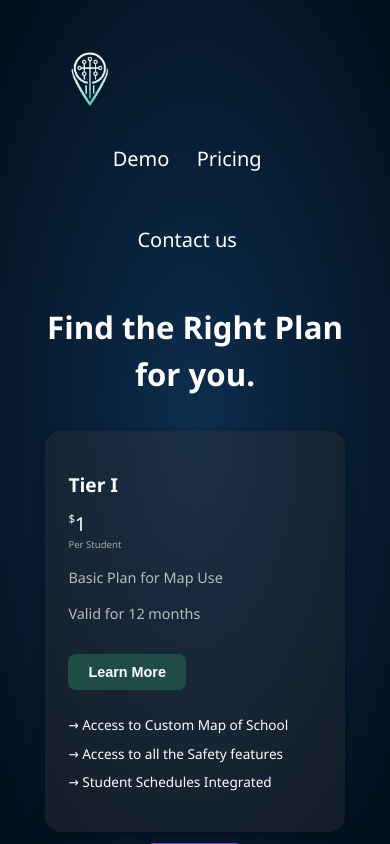
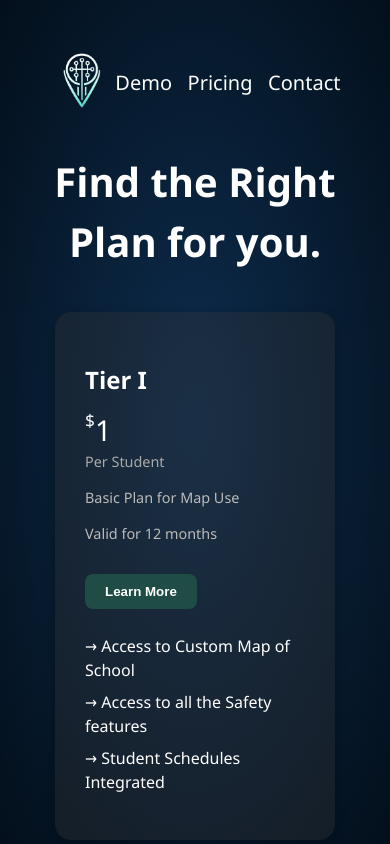
Before and after one commit to EduPath-LLC/EduPathLLC, a React (Vite) app: page /EduPathLLC/demo in a window 390 px wide. Both pictures are taken after a click on the button "Pricing". Built offline with nearby package versions, Linux system fonts and the light colour scheme.

Commit message:
quick fix

```diff
--- a/src/styles/Navbar.css
+++ b/src/styles/Navbar.css
@@ -3,12 +3,14 @@
   justify-content: space-between;
   align-items: center;
   padding: 2vw 4vw;
-  flex-wrap: wrap;
+  flex-wrap: nowrap; /* prevent wrapping */
+  overflow: hidden;   /* hide overflow */
 }
 
 .logo {
   height: 8vh;
-  transition: 0.2s ease;
+  flex-shrink: 0;     /* prevent logo from shrinking */
+  margin-right: auto;
 }
 
 .logo:hover {
@@ -18,13 +20,14 @@
 
 .nav-items {
   display: flex;
-  flex-wrap: wrap;
   align-items: center;
   gap: 3vw;
+  flex-wrap: nowrap; /* prevent wrapping */
+  overflow-x: auto;  /* scroll if too many items */
 }
 
 .nav-text {
-  margin-right: 2vw;
+  margin-right: 1vw;
   font-size: 1.25em;
   transition: all 0.2s ease;
   white-space: nowrap;
@@ -35,21 +38,12 @@
   transform: scale(1.1);
 }
 
-/* Mobile tweaks */
 @media (max-width: 600px) {
   .nav {
-    flex-direction: column;
-    align-items: flex-start;
+    padding: 2vw 2vw; /* less side padding */
   }
 
-  .nav-items {
-    justify-content: center;
-    width: 100%;
-    margin-top: 1vh;
-  }
-
-  .nav-text {
-    font-size: 1.25rem;
-    margin-right: 4vw;
+  .logo {
+    margin-right: auto; /* keeps it pinned left */
   }
 }
--- a/src/styles/Pricing.css
+++ b/src/styles/Pricing.css
@@ -12,14 +12,14 @@ body {
     position: fixed;
     top: 0;
     left: 0;
-    overflow-y: auto;
-    padding: 5vw;
+    overflow-y: scroll;
+    padding: 40px;
   }
 
 .priceTitle {
     text-align: center;
-    font-size: 6vw;
-    margin-bottom: 4vh;
+    font-size: 2.5em;
+    margin-bottom: 40px;
     color: #ffffff;
 }
 
@@ -27,28 +27,27 @@ body {
     display: flex;
     flex-wrap: wrap;
     justify-content: center;
-    gap: 5vw;
+    gap: 30px;
 }
 
 .priceBox {
     background-color: #3b373751;
     border-radius: 16px;
-    box-shadow: 0 4px 12px rgba(0, 0, 0, 0.3);
-    padding: 5vw;
-    width: 80vw;
-    max-width: 300px;
+    box-shadow: 0 4px 12px rgba(0,0,0,0.3);
+    padding: 30px;
+    width: 280px;
     position: relative;
     color: #ffffff;
-    transition: transform 0.3s ease, box-shadow 0.3s ease;
 }
 
 .priceBox:hover {
     transform: scale(1.05);
     box-shadow: 0 6px 16px rgba(0, 0, 0, 0.4);
+    transition: transform 0.3s ease, box-shadow 0.3s ease;
 }
 
 .priceBox h2 {
-    font-size: 1.4em;
+    font-size: 1.5em;
     margin-bottom: 10px;
 }
 
@@ -122,27 +121,3 @@ body {
 border-radius: 12px;
 font-size: 0.75em;
 }
-
-  /* Extra mobile tweaks */
-  @media (max-width: 500px) {
-    .priceTitle {
-      font-size: 8vw;
-    }
-
-    .priceBox {
-      width: 90vw;
-      padding: 6vw;
-    }
-
-    .priceBox h2, .price {
-      font-size: 1.2em;
-    }
-
-    .subscribe {
-      font-size: 0.9em;
-    }
-
-    .features li {
-      font-size: 0.85em;
-    }
-  }
```
Lines whose indentation alone changed are shown as unchanged.
